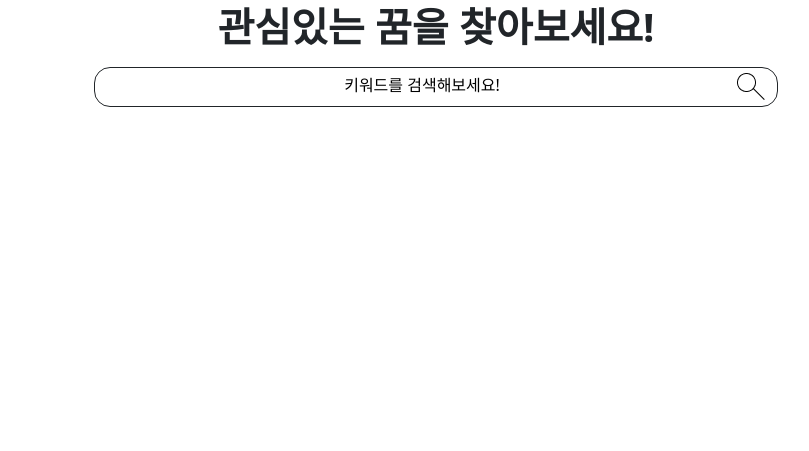
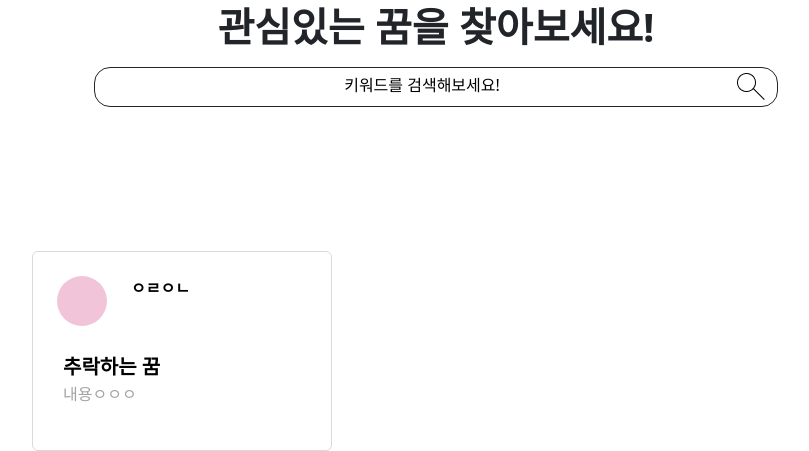
Before and after one commit to iruyj/DreamColor, a Django app: page / in a window 1280 px wide. Shown: the part 1013-1464 px from the top of the page, without its empty margins (204-1013 px from the left). Before the commit the page ends 1120 px from the top, so only its background shows below. Run offline with Django 4.2, Linux system fonts and the light colour scheme; some libraries are stand-ins or nearby versions.

Commit message:
edit main post data

```diff
--- a/dreams/views.py
+++ b/dreams/views.py
@@ -22,7 +22,9 @@ def viewDream(request):
     return render(request,'dreams/view.html',{'dream':dream, 'user':user})
 
 def mainPage(request):
-    return render(request, 'dreams/main.html')
+    dream_list = {'title': '추락하는 꿈', 'date_dream': datetime.date, 'bg': '#F2C4DA', 'contents': '내용ㅇㅇㅇ'
+        , 'user': 'ㅇㄹㅇㄴ', 'read': 21}
+    return render(request, 'dreams/main.html',{'dream':dream_list})
 
 def findKey(request):
     return render(request, 'dreams/search.html')
--- a/static/css/main.css
+++ b/static/css/main.css
@@ -48,6 +48,7 @@
     position: absolute;
     margin-top: 130px;
     margin-left: 30px;
+    text-align: left;
     color: #A3A3A3;
     width: 200px;
 }
--- a/templates/dreams/main.html
+++ b/templates/dreams/main.html
@@ -38,17 +38,15 @@
     <div class="container w-65">
         <div class="row gx-0 justify-content-center text-center ">
 
-            {% for dream in main %}
-                <div class="col mt-5">
+                <a href='' class="text-decoration-none text-black"><div class="col mt-5">
                     <div class="post-div">
-                        <div class="user-color mx-4 mt-4 rounded-5 d-inline-flex float-start" style="background-color: '{{ dream.bg }}'"></div>
-                        <div class="user-name d-inline-flex fw-bold mt-4 float-start">{{ dream.name }}</div>
+                        <div class="user-color mx-4 mt-4 rounded-5 d-inline-flex float-start" style="background-color: {{ dream.bg }}"></div>
+                        <div class="user-name d-inline-flex fw-bold mt-4 float-start">{{ dream.user }}</div>
                         <div class="post-date position-absolute mt-5 float-start">{{ dream.date }}</div>
                         <div class="post-title position-absolute fw-bold">{{ dream.title }}</div>
                         <div class="post-content overflow-hidden">{{ dream.contents}}</div>
                     </div>
-                </div>
-            {% endfor %}
+                </div></a>
 
         </div>
     </div>
```
